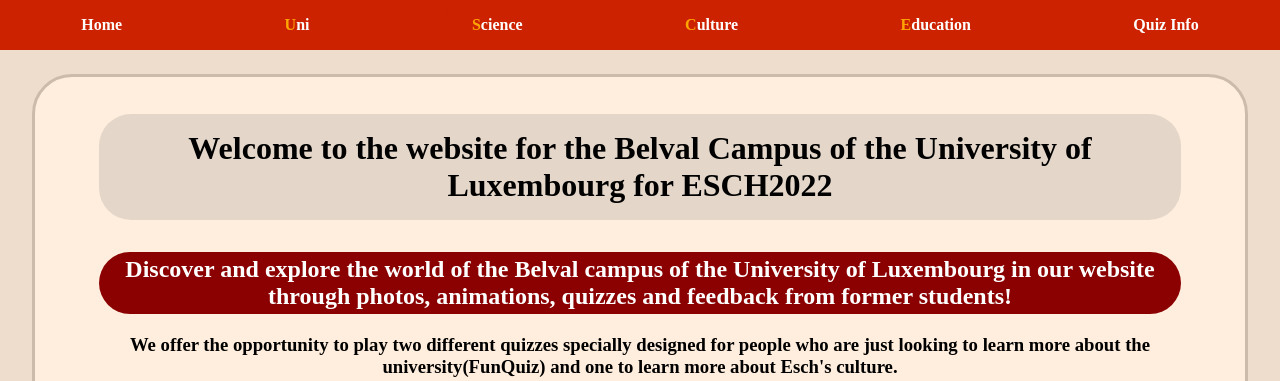
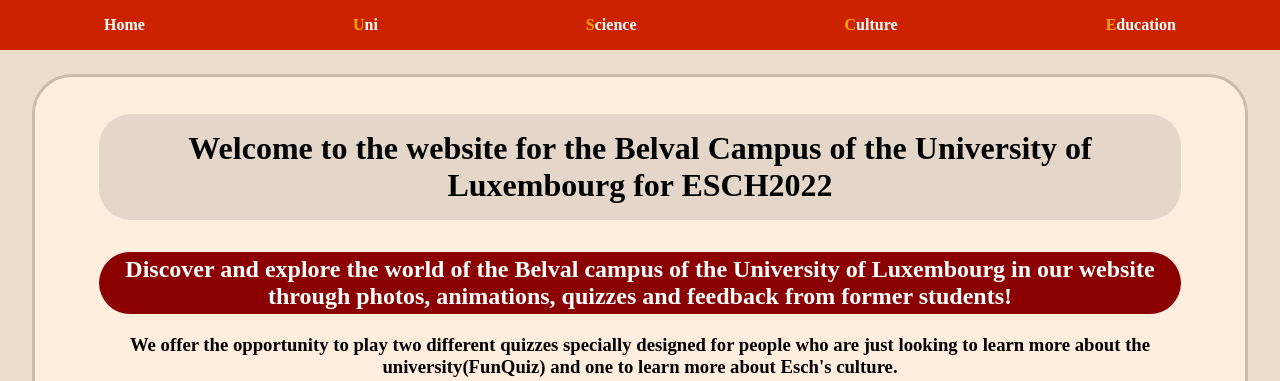
Before and after one commit to JayRasp/SEP_E2022, a PHP site: page /index.php in a window 1280 px wide. Shown: the part 56-437 px from the top of the page. Run offline with PHP 8.4, Linux system fonts and the light colour scheme; some libraries are stand-ins or nearby versions.

Commit message:
Removed link for debugging

```diff
--- a/www/header.php
+++ b/www/header.php
@@ -45,6 +45,5 @@
     <a href="/quiz.php?category=science" class="menuItem"><span class="orange">S</span>cience</a>
     <a href="/quiz.php?category=culture" class="menuItem"><span class="orange">C</span>ulture</a>
     <a href="/quiz.php?category=education" class="menuItem"><span class="orange">E</span>ducation</a>
-            <a href="quizinfo.php" class="menuItem"> Quiz Info</a>
   </div>
   <div class="menuspace"></div>
```
